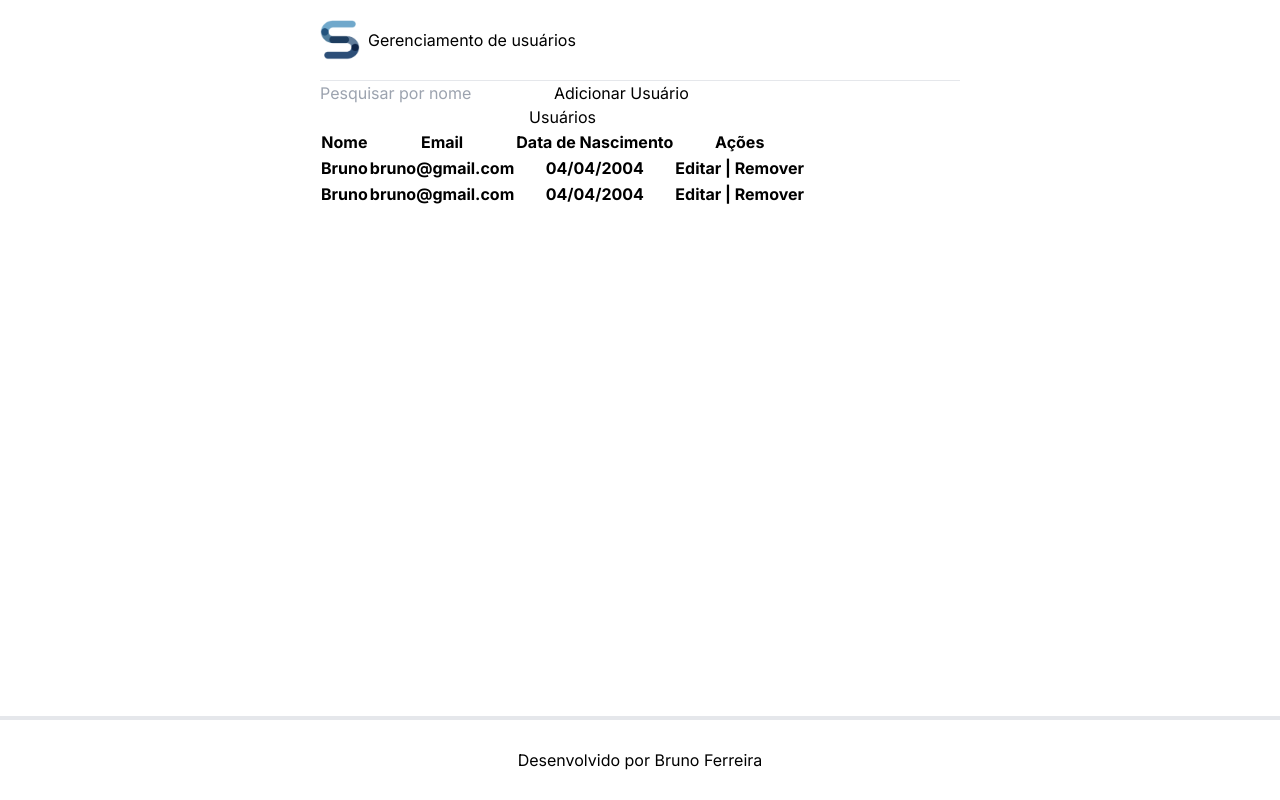
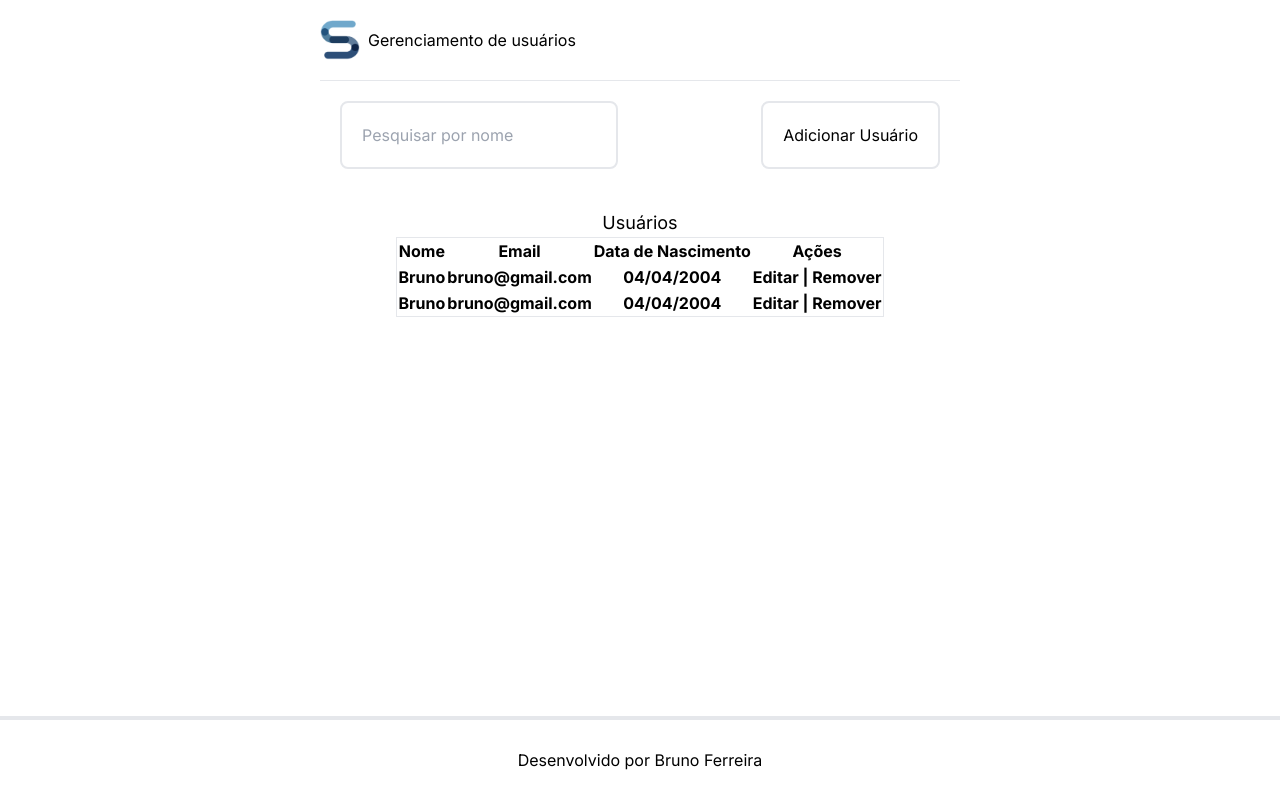
Before and after one commit to BrunoFerreira95/manterusuarios, a Next.js app: page / in a window 1280 px wide. Built offline with nearby package versions, Linux system fonts and the light colour scheme.

Commit message:
style: adding search and add user a style

```diff
--- a/src/app/user/page.tsx
+++ b/src/app/user/page.tsx
@@ -8,12 +8,13 @@ const UserHome = () => {
     <div className='flex justify-center min-h-screen max-h-fit w-screen'>
       <div className='flex flex-col w-2/4'>
         <Header/>
-        <main>
-          <input type="text" placeholder='Pesquisar por nome'/>
-          <button> Adicionar Usuário</button>
-          <form action="">
-            <table>
-              <caption>Usuários</caption>
+        <main className='flex justify-center items-center flex-col m-5'>
+          <div className='flex justify-between w-full '>
+            <input type="text" placeholder='Pesquisar por nome' className='border-2 rounded-lg p-5 '/>
+            <button className='cursor-pointer border-2 rounded-lg p-5'> Adicionar Usuário</button>
+          </div>
+          <table className='border p-5 m-10'>
+            <caption className='text-lg'>Usuários</caption>
             <thead>
               <tr>
                 <th scope="col">Nome</th>
@@ -37,7 +38,6 @@ const UserHome = () => {
               </tr>
             </tbody>
           </table>
-          </form>
         </main>
         <Footer/>
       </div>
```
Lines whose indentation alone changed are shown as unchanged.
